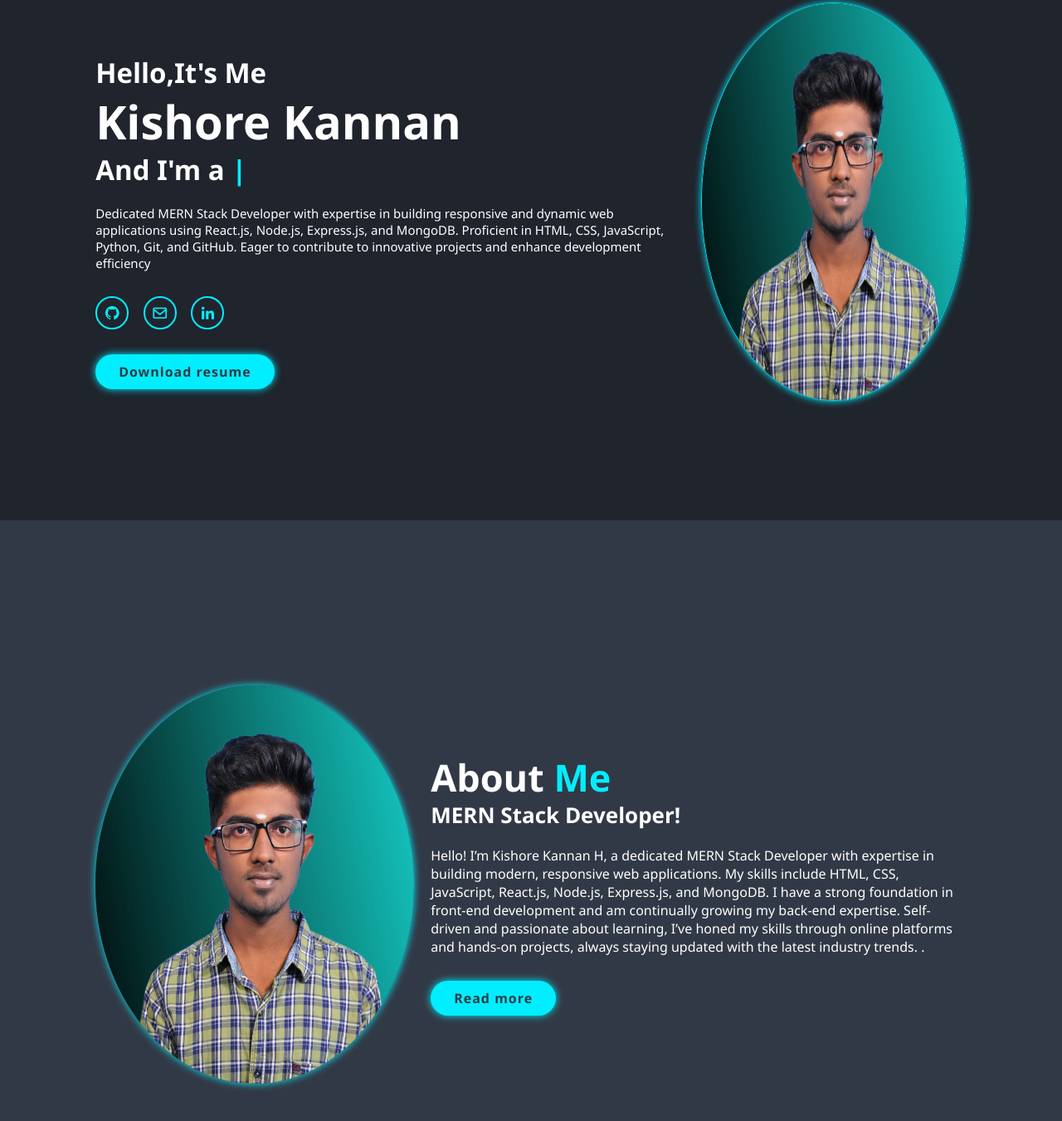
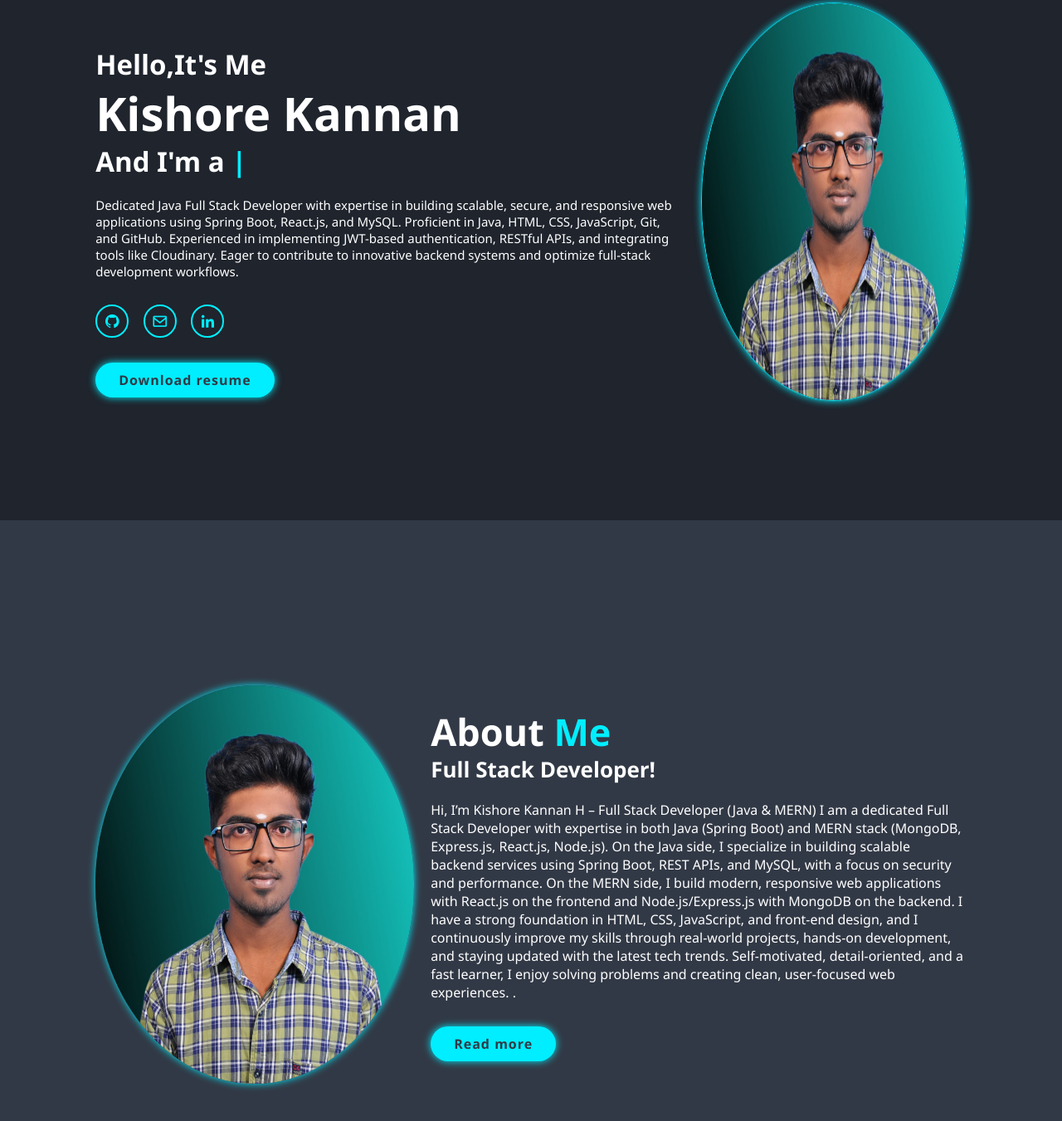
Before and after one commit to Kishorekannan93/portfolio., a plain HTML site: page index.html in a window 1280 px wide. Shown: the part 173-1524 px from the top of the page at 83% size. Drawn offline with nearby package versions, Linux system fonts and the light colour scheme.

Commit message:
Update index.html

```diff
--- a/index.html
+++ b/index.html
@@ -29,7 +29,7 @@
             <h3>Hello,It's Me</h3>
             <h1>Kishore Kannan</h1>
             <h3>And I'm a <span class="multiple-text"></span></h3>
-            <p>Dedicated MERN Stack Developer with expertise in building responsive and dynamic web applications using React.js, Node.js, Express.js, and MongoDB. Proficient in HTML, CSS, JavaScript, Python, Git, and GitHub. Eager to contribute to innovative projects and enhance development efficiency</p>
+            <p>Dedicated Java Full Stack Developer with expertise in building scalable, secure, and responsive web applications using Spring Boot, React.js, and MySQL. Proficient in Java, HTML, CSS, JavaScript, Git, and GitHub. Experienced in implementing JWT-based authentication, RESTful APIs, and integrating tools like Cloudinary. Eager to contribute to innovative backend systems and optimize full-stack development workflows.</p>
             <div class="social-media">
                 <a href="https://github.com/Kishorekannan93"><i class='bx bxl-github'></i></a>
                 <a href="mailto:kishorekannan934@gmail.com"><i class='bx bx-envelope'></i></a>
@@ -51,8 +51,18 @@
         <div class="about-content">
             <h2 class="heading">About <span>Me</span>
             </h2>
-            <h3>MERN Stack Developer!</h3>
-            <p>Hello! I’m Kishore Kannan H, a dedicated MERN Stack Developer with expertise in building modern, responsive web applications. My skills include HTML, CSS, JavaScript, React.js, Node.js, Express.js, and MongoDB. I have a strong foundation in front-end development and am continually growing my back-end expertise. Self-driven and passionate about learning, I’ve honed my skills through online platforms and hands-on projects, always staying updated with the latest industry trends.
+            <h3>Full Stack Developer!</h3>
+            <p>Hi, I’m Kishore Kannan H – Full Stack Developer (Java & MERN)
+
+I am a dedicated Full Stack Developer with expertise in both Java (Spring Boot) and MERN stack (MongoDB, Express.js, React.js, Node.js).
+
+On the Java side, I specialize in building scalable backend services using Spring Boot, REST APIs, and MySQL, with a focus on security and performance.
+
+On the MERN side, I build modern, responsive web applications with React.js on the frontend and Node.js/Express.js with MongoDB on the backend.
+
+I have a strong foundation in HTML, CSS, JavaScript, and front-end design, and I continuously improve my skills through real-world projects, hands-on development, and staying updated with the latest tech trends.
+
+Self-motivated, detail-oriented, and a fast learner, I enjoy solving problems and creating clean, user-focused web experiences.
 
 .</p>
                 <a href="#skills" class="btn">Read more</a>
```
